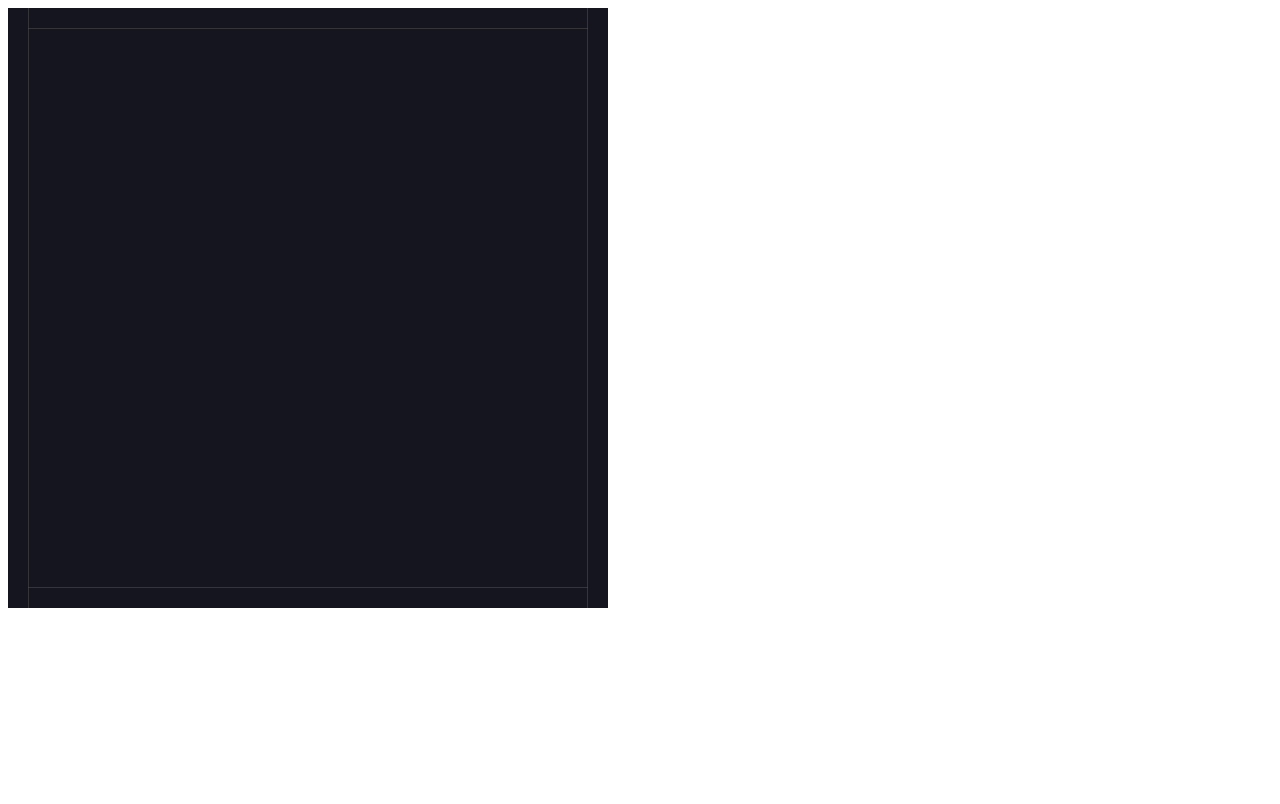
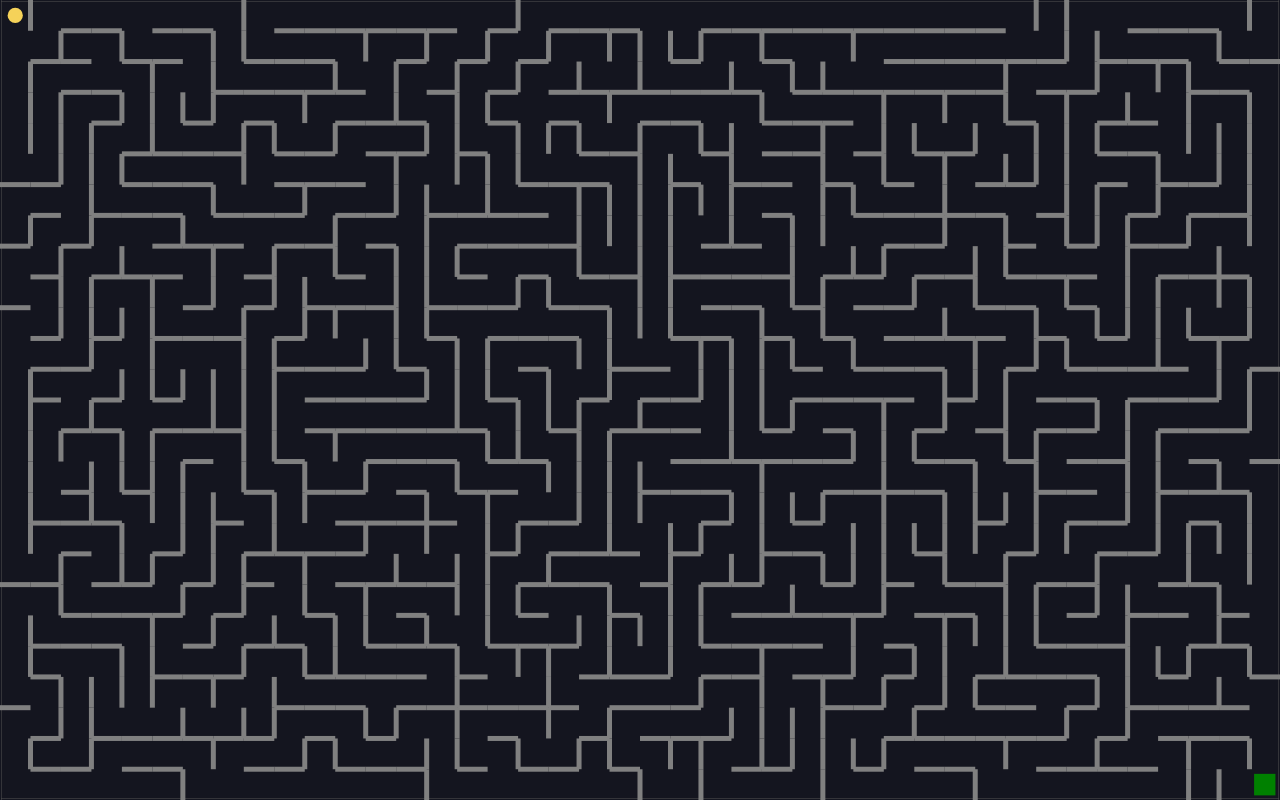
Before and after one commit to marvintaylor-dev/maze, a plain HTML site: page index.html in a window 1280 px wide. Drawn offline with nearby package versions, Linux system fonts and the light colour scheme; animation ran at ten frames a second.

Commit message:
added ball, finish, keydown, collision logic + refactor grid to fit browser

```diff
--- a/index.html
+++ b/index.html
@@ -7,9 +7,13 @@
     <title>Document</title>
     <script src="https://cdnjs.cloudflare.com/ajax/libs/matter-js/0.17.1/matter.min.js"
         referrerpolicy="no-referrer"></script>
+    <link rel="stylesheet" href="styles.css">
 </head>
 
 <body>
+    <div class="winner hidden">
+        <h1>You Win!</h1>
+    </div>
     <script src="index.js"></script>
 </body>
 
--- a/index.js
+++ b/index.js
@@ -1,9 +1,16 @@
-const { Engine, Render, Runner, World, Bodies } = Matter;
+const { Engine, Render, Runner, World, Bodies, Body, Events } = Matter;
 
-const width = 600;
-const height = 600;
+const cellsHorizontal = parseInt(window.innerWidth / 30);
+const cellsVertical = parseInt(window.innerHeight / 30);
+const width = window.innerWidth;
+const height = window.innerHeight;
+
+const unitLengthX = width / cellsHorizontal;
+const unitLengthY = height / cellsVertical;
 
 const engine = Engine.create();
+engine.world.gravity.y = 0;
+engine.world.gravity.x = 0;
 const { world } = engine;
 const render = Render.create({
     element: document.body,
@@ -20,10 +27,10 @@ Runner.run(Runner.create(), engine);
 //Walls
 const walls = [
     //Bodies.rectangle(x, y, width, height, [options])
-    Bodies.rectangle(width / 2, 0, width, 40, { isStatic: true }),
-    Bodies.rectangle(width / 2, height, width, 40, { isStatic: true }),
-    Bodies.rectangle(0, height / 2, 40, height, { isStatic: true }),
-    Bodies.rectangle(width, height / 2, 40, height, { isStatic: true })
+    Bodies.rectangle(width / 2, 0, width, 2, { isStatic: true }),
+    Bodies.rectangle(width / 2, height, width, 2, { isStatic: true }),
+    Bodies.rectangle(0, height / 2, 2, height, { isStatic: true }),
+    Bodies.rectangle(width, height / 2, 2, height, { isStatic: true })
 ];
 
 World.add(world, walls);
@@ -41,25 +48,25 @@ const shuffle = (arr) => {
         arr[index] = temp;
     }
     return arr
-}
-
-const cells = 3;
+};
 
 
-const grid = Array(cells)
+
+
+const grid = Array(cellsVertical)
     .fill(null)
-    .map(() => Array(cells).fill(false))
+    .map(() => Array(cellsHorizontal).fill(false))
 
-const verticals = Array(cells)
+const verticals = Array(cellsVertical)
     .fill(null)
-    .map(() => Array(cells - 1).fill(false))
+    .map(() => Array(cellsHorizontal - 1).fill(false))
 
-const horizontals = Array(cells - 1)
+const horizontals = Array(cellsVertical - 1)
     .fill(null)
-    .map(() => Array(cells).fill(false))
+    .map(() => Array(cellsHorizontal).fill(false))
 
-const startRow = Math.floor(Math.random() * cells);
-const startColumn = Math.floor(Math.random() * cells);
+const startRow = Math.floor(Math.random() * cellsVertical);
+const startColumn = Math.floor(Math.random() * cellsHorizontal);
 
 const stepThroughCell = (row, column) => {
     //if i have visited the cell at [row, column], then return
@@ -75,16 +82,20 @@ const stepThroughCell = (row, column) => {
         [row + 1, column, 'down'],
         [row, column - 1, 'left']
     ]);
-    console.log(neighbors)
     // For each neighbor...
     for (let neighbor of neighbors) {
         const [nextRow, nextColumn, direction] = neighbor;
         //See if neighbor is out of bounds
-        if (nextRow < 0 || nextRow >= cells || nextColumn < 0 || nextColumn >= cells) {
+        if (
+            nextRow < 0 ||
+            nextRow >= cellsVertical ||
+            nextColumn < 0 ||
+            nextColumn >= cellsHorizontal
+        ) {
             continue;
         }
         // If we have visited that neighbor, continue to next neighbor
-        if (grid[nextRow]) {
+        if (grid[nextRow][nextColumn]) {
             continue;
         }
         // Remove a wall from with horizontals or verticals
@@ -92,10 +103,137 @@ const stepThroughCell = (row, column) => {
             verticals[row][column - 1] = true;
         } else if (direction === 'right') {
             verticals[row][column] = true
+        } else if (direction === 'up') {
+            horizontals[row - 1][column] = true;
+        } else if (direction === 'down') {
+            horizontals[row][column] = true
         }
-
+        stepThroughCell(nextRow, nextColumn)
     }
     // Visit that next cell
+
 }
 
-stepThroughCell(1, 1);
+stepThroughCell(startRow, startColumn);
+
+horizontals.forEach((row, rowIndex) => {
+    //remember the arrays are nested. iterate the first time to show the horizontal arrays
+    row.forEach((open, columnIndex) => {
+        //iterate through the horizontal arrays to access if each value is true or false
+        //if true, do nothing. If false, create a wall.
+        if (open === true) {
+            return
+        } else {
+            const wall = Bodies.rectangle(
+                columnIndex * unitLengthX + unitLengthX / 2,
+                rowIndex * unitLengthY + unitLengthY,
+                unitLengthX,
+                5,
+                {
+                    label: 'wall',
+                    isStatic: true,
+                    render: {
+                        fillStyle: 'gray'
+                    }
+                }
+            );
+            World.add(world, wall);
+        }
+    })
+});
+
+verticals.forEach((row, rowIndex) => {
+    row.forEach((open, columnIndex) => {
+        if (open) {
+            return;
+        }
+        const wall = Bodies.rectangle(
+            columnIndex * unitLengthX + unitLengthX,
+            rowIndex * unitLengthY + unitLengthY / 2,
+            5,
+            unitLengthY,
+            {
+                label: 'wall',
+                isStatic: true,
+                render: {
+                    fillStyle: 'gray'
+                }
+            }
+        );
+        World.add(world, wall);
+    });
+});
+
+//------------------------------Goal -------------------------
+
+const goal = Bodies.rectangle(
+    width - unitLengthX / 2,
+    height - unitLengthY / 2,
+    unitLengthX * .7,
+    unitLengthY * .7,
+    {
+        label: 'goal',
+        isStatic: true,
+        render: {
+            fillStyle: 'green'
+        }
+    }
+);
+World.add(world, goal);
+
+//---------------------------Ball--------------------------------
+
+const ballRadius = Math.min(unitLengthX, unitLengthY) / 4;
+const ball = Bodies.circle(
+    unitLengthX / 2,
+    unitLengthY / 2,
+    ballRadius, {
+    label: 'ball'
+}
+);
+World.add(world, ball)
+
+document.addEventListener('keydown', event => {
+    const { x, y } = ball.velocity;
+
+    if (event.keyCode === 87 ||
+        event.keyCode === 38) {
+
+        Body.setVelocity(ball, { x: x, y: y - 5 });
+    }
+    if (event.keyCode === 68 ||
+        event.keyCode === 39) {
+
+        Body.setVelocity(ball, { x: x + 5, y: y });
+    }
+    if (event.keyCode === 83 ||
+        event.keyCode === 40) {
+
+        Body.setVelocity(ball, { x: x, y: y + 5 });
+    }
+    if (event.keyCode === 65 ||
+        event.keyCode === 37) {
+
+        Body.setVelocity(ball, { x: x - 5, y: y });
+    }
+})
+
+//----------------------------_Win condition ----------------------
+Events.on(engine, 'collisionStart', event => {
+    event.pairs.forEach(collision => {
+        const labels = ['ball', 'goal'];
+
+        if (
+            labels.includes(collision.bodyA.label) &&
+            labels.includes(collision.bodyB.label)
+        ) {
+            document.querySelector('.winner').classList.remove('hidden');
+            world.gravity.y = 1;
+            world.bodies.forEach(body => {
+                if (body.label === 'wall') {
+                    Body.setStatic(body, false);
+                }
+            })
+        }
+    });
+});
--- /dev/null
+++ b/styles.css
@@ -0,0 +1,22 @@
+body {
+    margin: 0;
+}
+
+.hidden {
+    display: none !important;
+}
+
+h1 {
+    color: white;
+    font-size: 64px;
+}
+
+.winner {
+    display: flex;
+    justify-content: center;
+    align-items: center;
+    position: absolute;
+    z-index: 1;
+    height: 100vh;
+    width: 100vw;
+}
```
